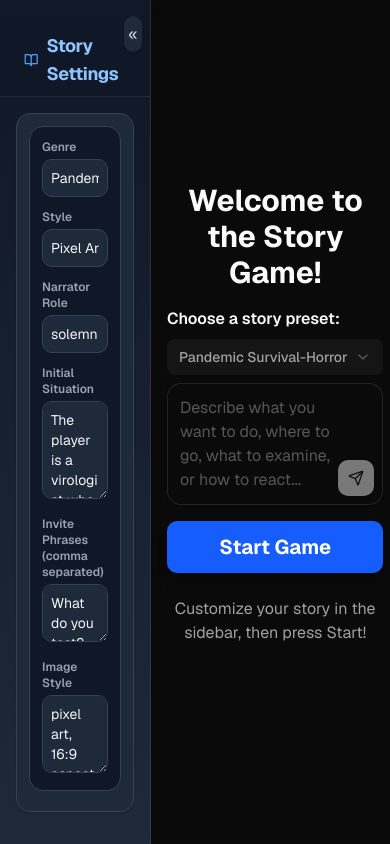
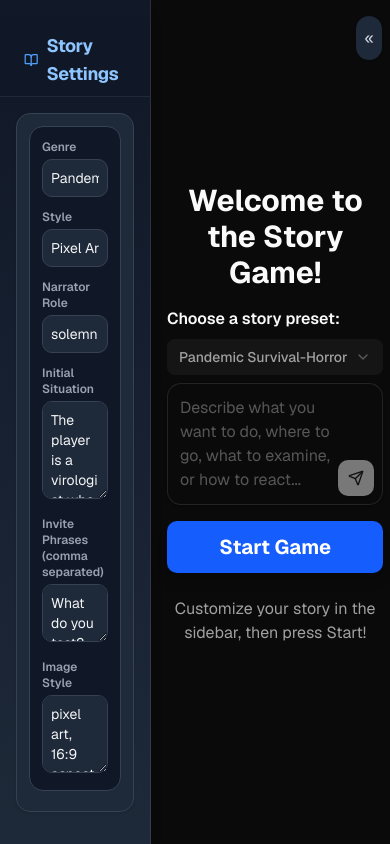
Before and after one commit to mtmarctoni/story-game-ai, a Next.js app: page / in a window 390 px wide. Built offline with nearby package versions, Linux system fonts and the light colour scheme.

Commit message:
Implement mobile-responsive sidebar with hide/show functionality
Co-authored-by: mtmarctoni <103957841+mtmarctoni@users.noreply.github.com>

```diff
--- a/src/app/components/game-sidebar.tsx
+++ b/src/app/components/game-sidebar.tsx
@@ -19,12 +19,18 @@ export function GameSidebar({
   const [collapsed, setCollapsed] = useState(false);
   return (
     <aside
-      className={`transition-all duration-300 ${collapsed ? "w-12 min-w-[48px]" : "w-full md:w-96"} px-0 py-4 border-r flex flex-col h-full shadow-lg bg-gradient-to-b from-gray-900 to-gray-800 relative`}
+      className={`transition-all duration-300 ${
+        collapsed
+          ? "w-0 md:w-12 md:min-w-[48px] overflow-hidden"
+          : "w-full md:w-96"
+      } px-0 py-4 border-r flex flex-col h-full shadow-lg bg-gradient-to-b from-gray-900 to-gray-800 relative`}
     >
       <button
         type="button"
-        className="absolute top-4 right-2 z-20 bg-gray-800 hover:bg-gray-700 text-gray-300 rounded-full p-1 shadow focus:outline-none"
-        title={collapsed ? "Expand sidebar" : "Collapse sidebar"}
+        className={`fixed md:absolute top-4 z-20 bg-gray-800 hover:bg-gray-700 text-gray-300 rounded-full p-2 shadow focus:outline-none transition-all duration-300 ${
+          collapsed ? "left-4 md:right-2" : "right-2"
+        }`}
+        title={collapsed ? "Show sidebar" : "Hide sidebar"}
         onClick={() => setCollapsed((c) => !c)}
       >
         {collapsed ? (
```
